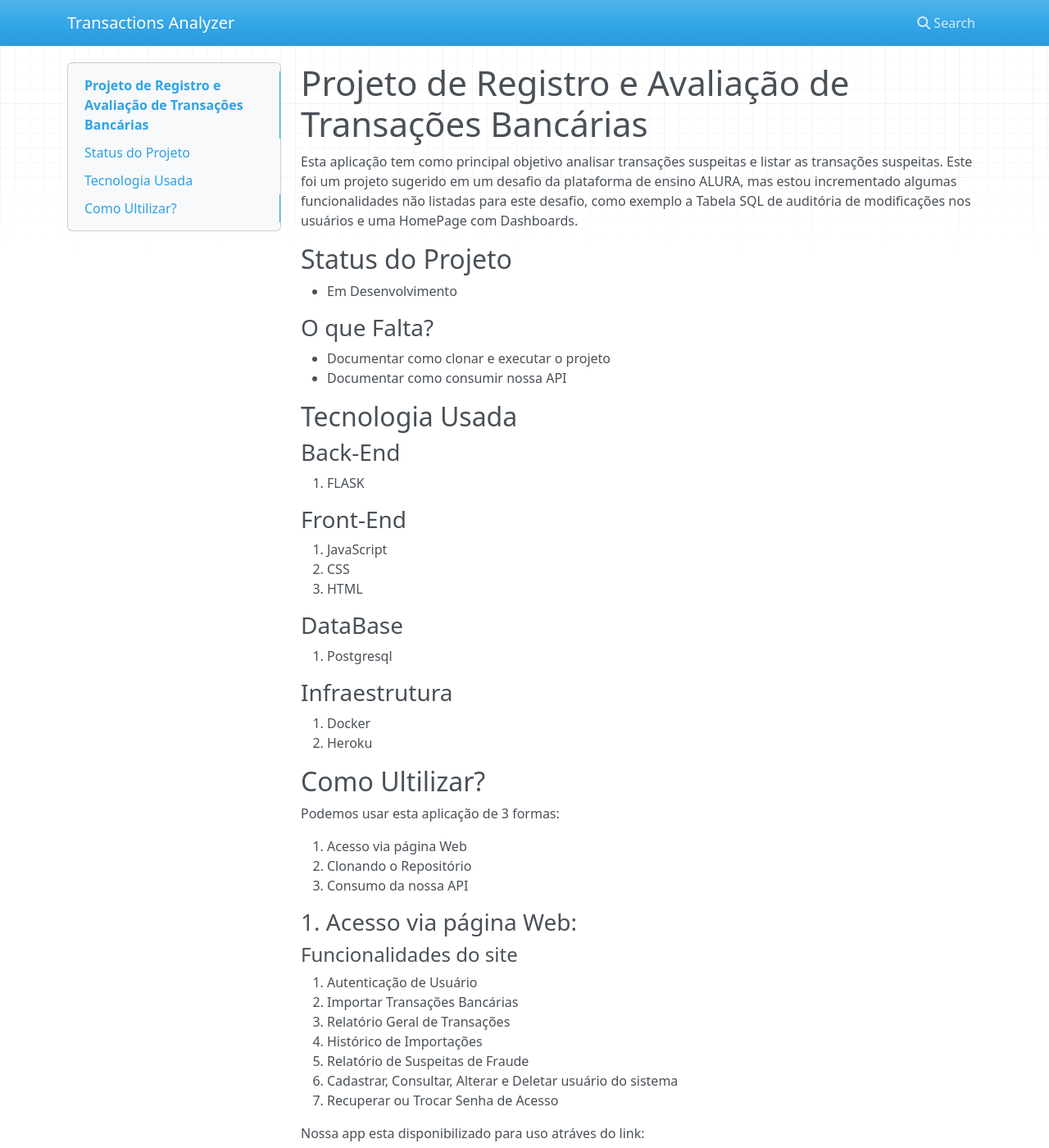
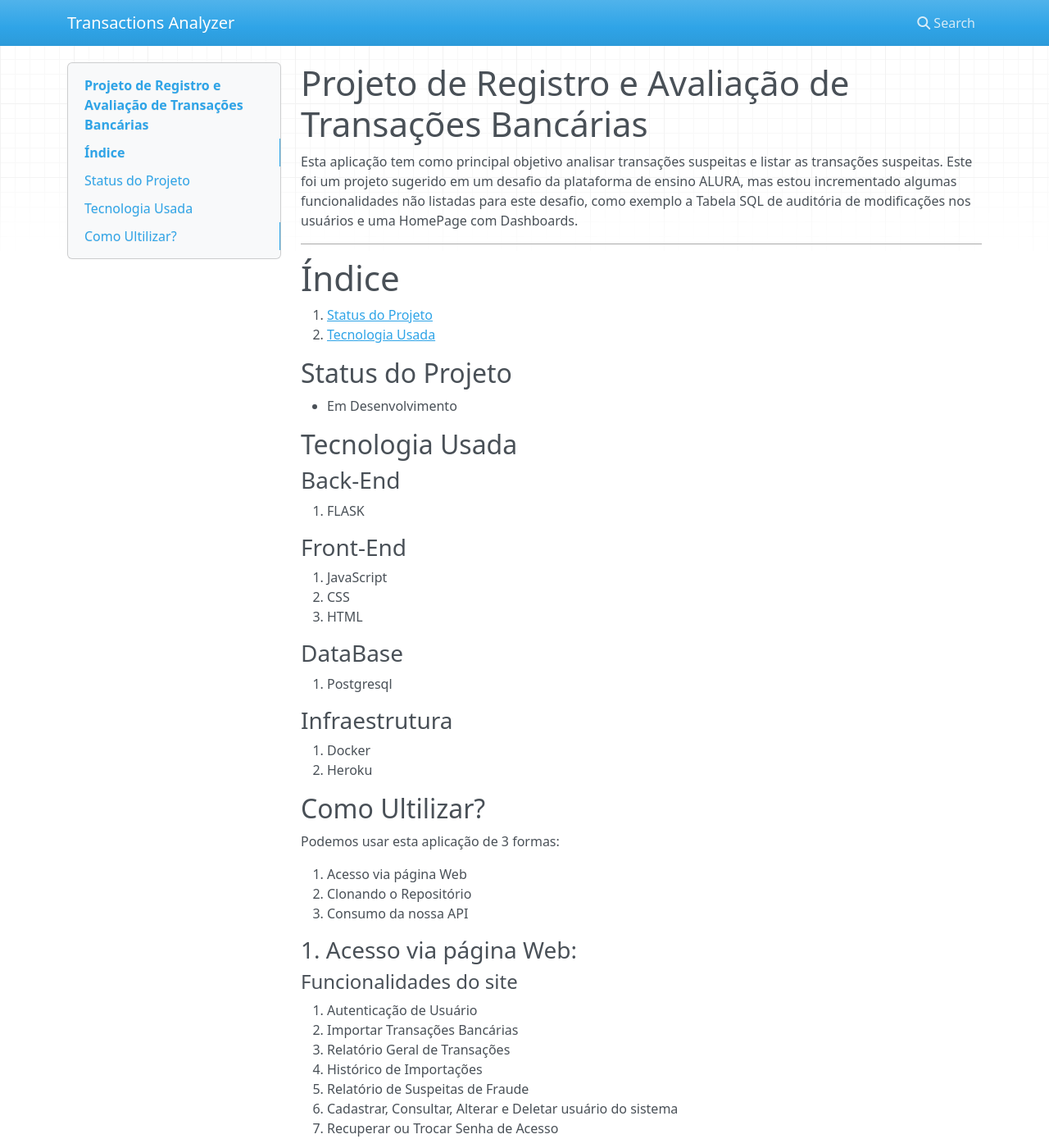
Before and after one commit to lspraciano/transactions_analyzer, an MkDocs documentation site: the page built from docs/index.md, in a window 1280 px wide and 1400 px high. Shown: the whole window at 82% size. Built offline with MkDocs 1.6.1, drawn with Linux system fonts in a browser that asks for light colours; nearby versions of some CDN libraries; some of the changed text lies outside the part shown.

```diff
--- a/docs/index.md
+++ b/docs/index.md
@@ -6,14 +6,16 @@ de ensino ALURA, mas estou incrementado algumas funcionalidades não listadas
 para este desafio, como exemplo a Tabela SQL de auditória de modificações
 nos usuários e uma HomePage com Dashboards.
 
+---
 
+# Índice
+1. [Status do Projeto](#Status do Projeto)
+2. [Tecnologia Usada](#Tecnologia Usada)
+
+<a name="Status do Projeto"></a>
 ## Status do Projeto
 
 - Em Desenvolvimento
-
-### O que Falta?
-- Documentar como clonar e executar o projeto
-- Documentar como consumir nossa API
 
 ## Tecnologia Usada
 
```
Also changed, not shown: other parts of docs/index.md (+1 -1 lines), docs/README.md (+5 -2 lines).
